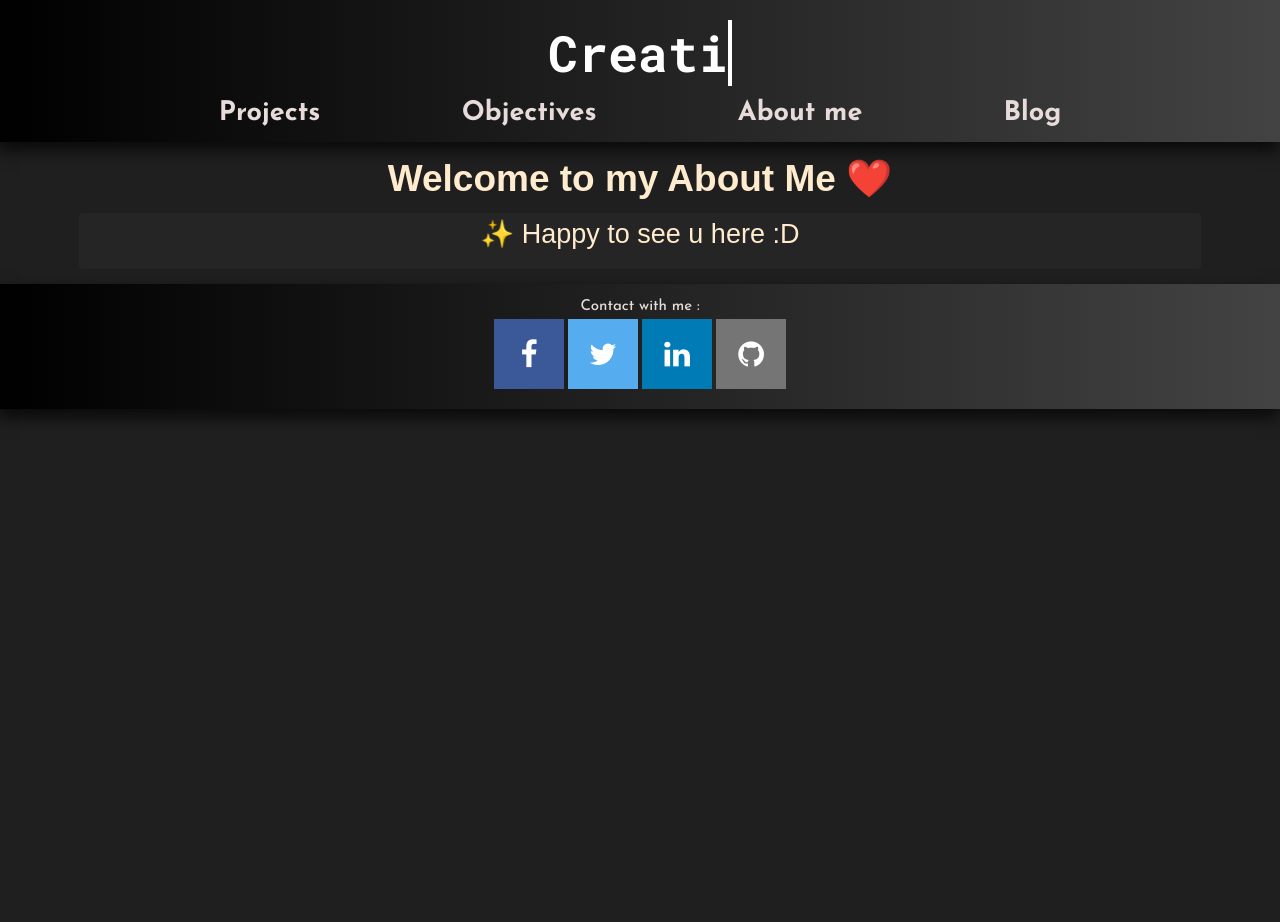
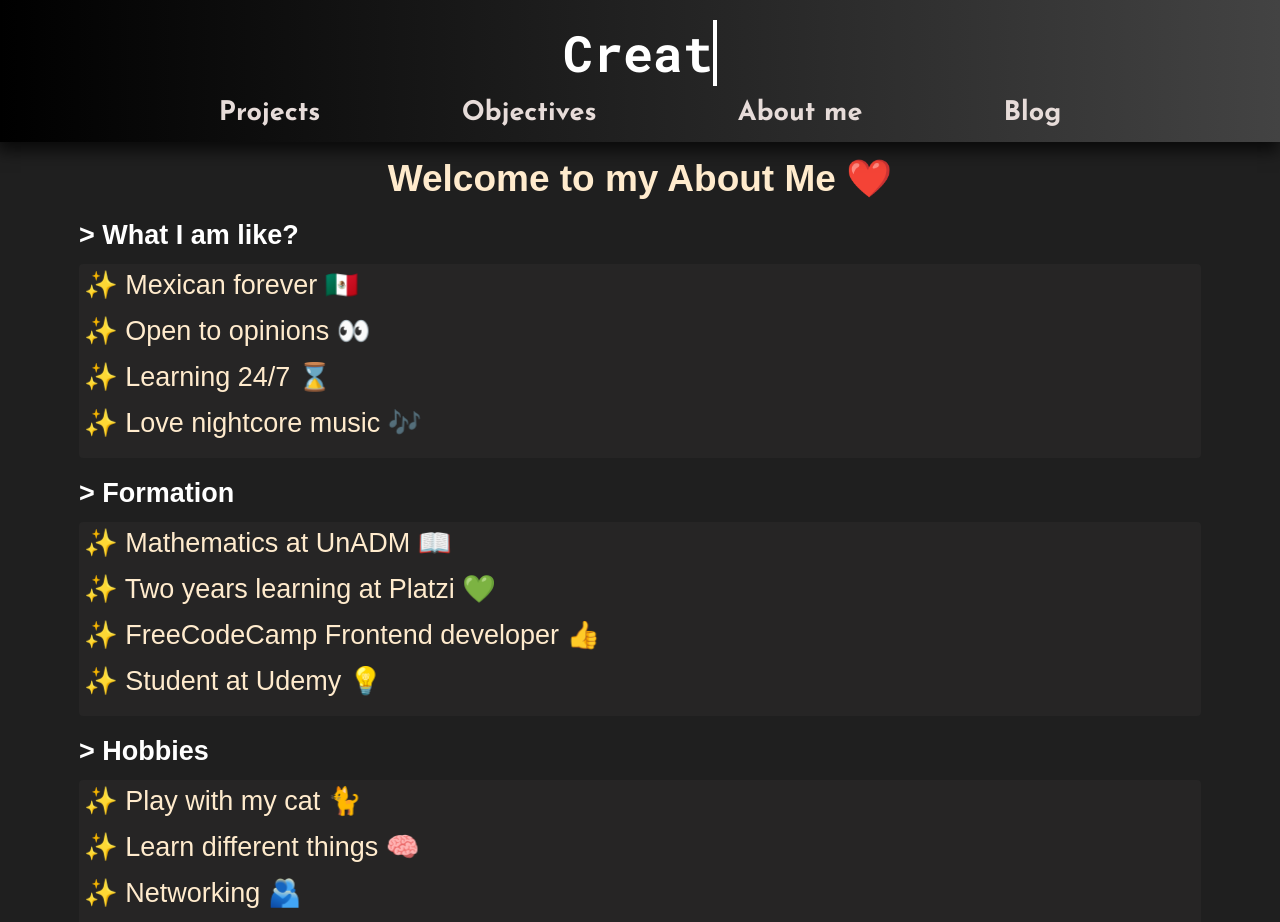
Before and after one commit to Sergio99778/Sergio99778_r, a React (Create React App) app: page /React/about_me in a window 1280 px wide. Shown: the top 922 px of the page. Before the commit the page ends 800 px from the top, so only its background shows below. Built offline with nearby package versions, Linux system fonts and the light colour scheme.

Commit message:
Adding About Me section info.

```diff
--- a/src/pages/AboutMe.jsx
+++ b/src/pages/AboutMe.jsx
@@ -1,4 +1,5 @@
-import React from 'react';
+import React from "react";
+import "./styles/AboutMe.css";
 
 function AboutMe() {
   return (
@@ -6,9 +7,49 @@ function AboutMe() {
       <section className="main--introduction-section">
         <div className="introduction-container">
           <h3>Welcome to my About Me ❤️</h3>
+          <h2> &gt; What I am like?</h2>
           <ul className="introduction-list">
             <li>
-              <span>✨</span> Happy to see u here :D
+              <span> ✨ </span> Mexican forever 🇲🇽
+            </li>
+            <li>
+              <span> ✨ </span> Open to opinions 👀
+            </li>
+            <li>
+              <span>✨</span> Learning 24/7 ⌛
+            </li>
+            <li>
+              <span>✨</span> Love nightcore music 🎶
+            </li>
+          </ul>
+          <h2> &gt; Formation</h2>
+          <ul className="introduction-list">
+            <li>
+              <span>✨</span> Mathematics at UnADM 📖
+            </li>
+            <li>
+              <span>✨</span> Two years learning at Platzi 💚
+            </li>
+            <li>
+              <span>✨</span> FreeCodeCamp Frontend developer 👍
+            </li>
+            <li>
+              <span>✨</span> Student at Udemy 💡
+            </li>
+          </ul>
+          <h2> &gt; Hobbies</h2>
+          <ul className="introduction-list">
+            <li>
+              <span>✨</span> Play with my cat 🐈
+            </li>
+            <li>
+              <span>✨</span> Learn different things 🧠
+            </li>
+            <li>
+              <span>✨</span> Networking 🫂
+            </li>
+            <li>
+              <span>✨</span> Videogames 🎮
             </li>
           </ul>
         </div>
--- /dev/null
+++ b/src/pages/styles/AboutMe.css
@@ -0,0 +1,12 @@
+.introduction-container h2 {
+  color: white;
+  text-align: left;
+  padding-bottom: 8px;
+
+  margin-top: 20px;
+}
+.introduction-list {
+  margin-top: 5px;
+  text-align: left;
+  padding: 15px;
+}
```
